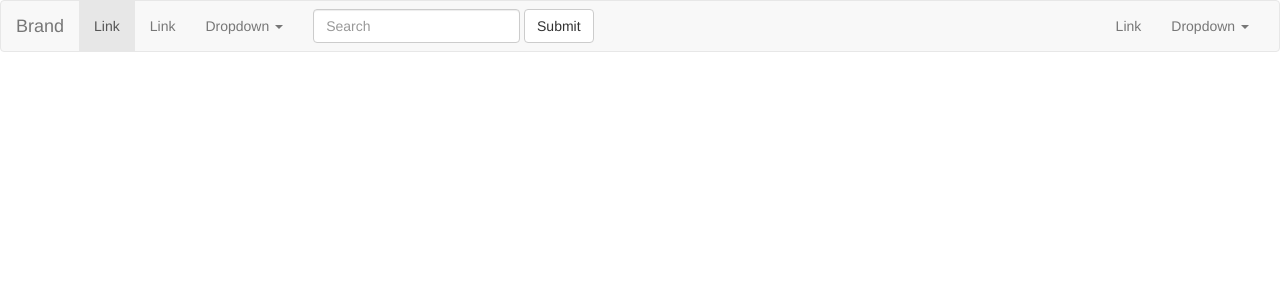
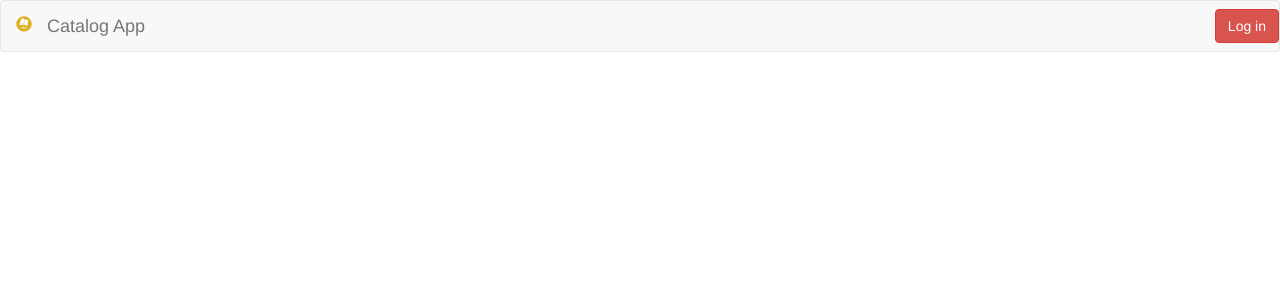
Before and after one commit to Fernie-Hacks/catalogProject, a Flask app: page / in a window 1280 px wide. Shown: the top 300 px of the page. Run offline with Flask 2, Linux system fonts and the light colour scheme; parts of the project's set-up code (start-up, migrations or seed data) failed here and were passed over; some libraries are stand-ins or nearby versions.

Commit message:
Added style to Navbar

```diff
--- a/catalog/static/index.css
+++ b/catalog/static/index.css
@@ -2,7 +2,10 @@
 	display: flex;
 	margin: 3% 10% 0% 10%;
 	border-bottom: .3vw solid #7d97ad;
-	text-align: center;
+    text-align: center;
+
+
+
 }
 
 .header-grid .title-col {
--- a/catalog/templates/test.html
+++ b/catalog/templates/test.html
@@ -1,56 +1,33 @@
 {% extends "bootstrap/base.html" %}
+
+{% block html_attribs %} lang="en"{% endblock %}
+
+{% block head %}
+    <meta charset="UTF-8">
+    <title>Catalog</title>
+    <meta name="viewport" content="width=device-width, initial-scale=1.0">
+    <link href="https://fonts.googleapis.com/css?family=Rajdhani" rel="stylesheet">
+    <link rel=stylesheet type=text/css href="{{ url_for('static', filename='index.css') }}"
+{{super()}}
+{% endblock %}
+
 {% block navbar %}
     <nav class="navbar navbar-default">
       <div class="container-fluid">
         <!-- Brand and toggle get grouped for better mobile display -->
         <div class="navbar-header">
-      <button type="button" class="navbar-toggle collapsed" data-toggle="collapse" data-target="#bs-example-navbar-collapse-1" aria-expanded="false">
-        <span class="sr-only">Toggle navigation</span>
-        <span class="icon-bar"></span>
-        <span class="icon-bar"></span>
-        <span class="icon-bar"></span>
-      </button>
-      <a class="navbar-brand" href="#">Brand</a>
+          <a class="navbar-brand" href="#">
+            <img alt="Brand" src="{{ url_for('static', filename='favicon.ico') }}"
+          </a>
+          <a class="navbar-brand" href="#">
+            <span class "label label-default">Catalog App</span>
+          </a>
         </div>
-
-    <!-- Collect the nav links, forms, and other content for toggling -->
-    <div class="collapse navbar-collapse" id="bs-example-navbar-collapse-1">
-      <ul class="nav navbar-nav">
-        <li class="active"><a href="#">Link <span class="sr-only">(current)</span></a></li>
-        <li><a href="#">Link</a></li>
-        <li class="dropdown">
-          <a href="#" class="dropdown-toggle" data-toggle="dropdown" role="button" aria-haspopup="true" aria-expanded="false">Dropdown <span class="caret"></span></a>
-          <ul class="dropdown-menu">
-            <li><a href="#">Action</a></li>
-            <li><a href="#">Another action</a></li>
-            <li><a href="#">Something else here</a></li>
-            <li role="separator" class="divider"></li>
-            <li><a href="#">Separated link</a></li>
-            <li role="separator" class="divider"></li>
-            <li><a href="#">One more separated link</a></li>
-          </ul>
+        <ul class="nav navbar-nav navbar-right">
+          <li class="login">
+            <button type="button" class="btn btn-danger navbar-btn">Log in</button>
           </li>
         </ul>
-      <form class="navbar-form navbar-left">
-        <div class="form-group">
-          <input type="text" class="form-control" placeholder="Search">
-        </div>
-        <button type="submit" class="btn btn-default">Submit</button>
-      </form>
-      <ul class="nav navbar-nav navbar-right">
-        <li><a href="#">Link</a></li>
-        <li class="dropdown">
-          <a href="#" class="dropdown-toggle" data-toggle="dropdown" role="button" aria-haspopup="true" aria-expanded="false">Dropdown <span class="caret"></span></a>
-          <ul class="dropdown-menu">
-            <li><a href="#">Action</a></li>
-            <li><a href="#">Another action</a></li>
-            <li><a href="#">Something else here</a></li>
-            <li role="separator" class="divider"></li>
-            <li><a href="#">Separated link</a></li>
-          </ul>
-        </li>
-      </ul>
-    </div><!-- /.navbar-collapse -->
       </div><!-- /.container-fluid -->
     </nav>
 {% endblock %}
```
Also changed, not shown: catalog/static/favicon.ico. Lines whose indentation alone changed are shown as unchanged.
